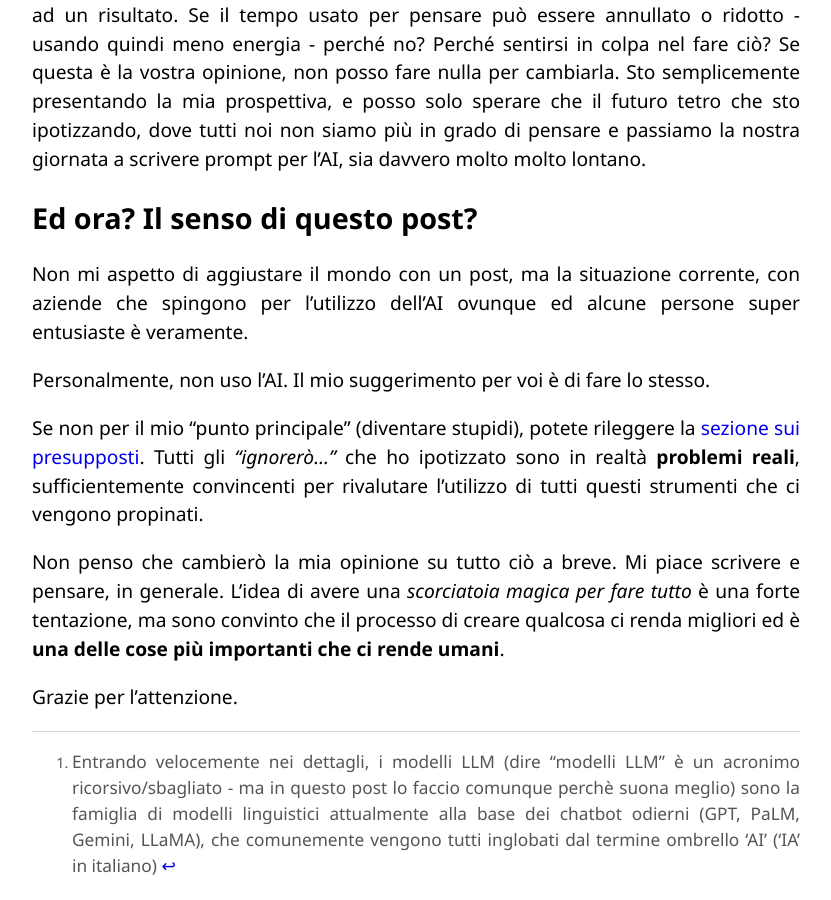
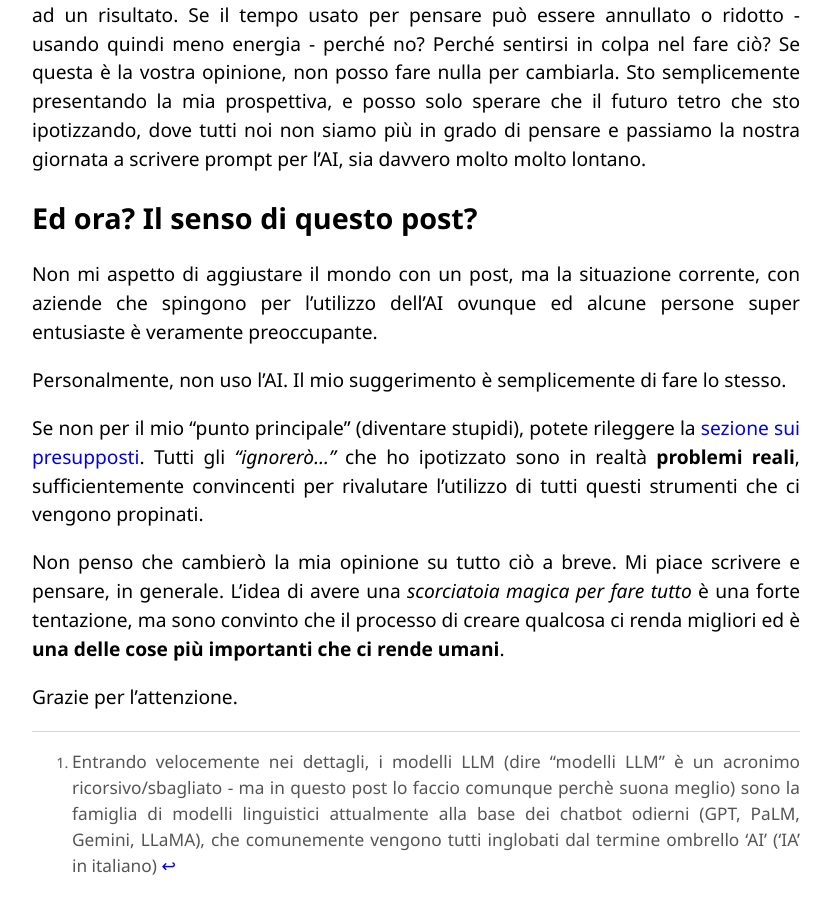
Before and after one commit to albertosantagostino/albertosantagostino.github.io, a Jekyll site: the page built from _posts/2026-03-18-ai_everywhere_it.md, in a window 1280 px wide and 900 px high, scrolled down 9745 px. Shown: the whole window, without its empty margins (224-1055 px from the left). Built offline with Jekyll 4.4.1, drawn with Linux system fonts in a browser that asks for light colours.

Commit message:
Fix typo

```diff
--- a/_posts/2026-03-18-ai_everywhere_it.md
+++ b/_posts/2026-03-18-ai_everywhere_it.md
@@ -146,9 +146,9 @@ Le cose che ho scritto in questo post non suoneranno "giuste" a tutti voi. A mol
 
 ## Ed ora? Il senso di questo post?
 
-Non mi aspetto di aggiustare il mondo con un post, ma la situazione corrente, con aziende che spingono per l'utilizzo dell'AI ovunque ed alcune persone super entusiaste è veramente.
+Non mi aspetto di aggiustare il mondo con un post, ma la situazione corrente, con aziende che spingono per l'utilizzo dell'AI ovunque ed alcune persone super entusiaste è veramente preoccupante.
 
-Personalmente, non uso l'AI. Il mio suggerimento per voi è di fare lo stesso.
+Personalmente, non uso l'AI. Il mio suggerimento è semplicemente di fare lo stesso.
 
 Se non per il mio "punto principale" (diventare stupidi), potete rileggere la <A href="#paletti-e-presupposti-finali">sezione sui presupposti</A>. Tutti gli *"ignorerò..."* che ho ipotizzato sono in realtà **problemi reali**, sufficientemente convincenti per rivalutare l'utilizzo di tutti questi strumenti che ci vengono propinati.
 
```
